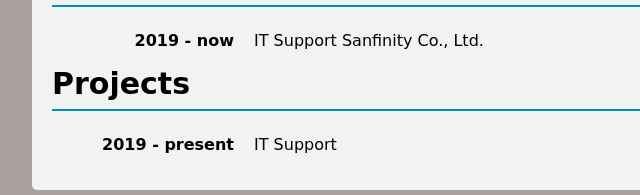
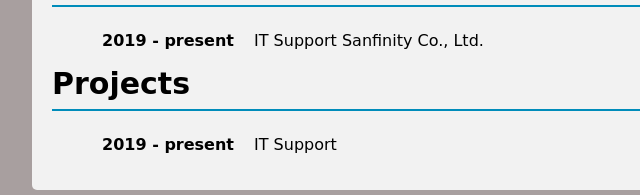
Before and after one commit to wat885/Assignment-Resume, a plain HTML site: page index.html in a window 1280 px wide. Shown: the part 974-1169 px from the top of the page, 224-864 px from the left. Drawn offline with Linux system fonts and the light colour scheme; a web font is replaced by a local one.

Commit message:
edit text

```diff
--- a/index.html
+++ b/index.html
@@ -151,7 +151,7 @@
     <hr>
     <div class="row">
       <div class="col-25">
-        <p class="bold">2019 - now</p>
+        <p class="bold">2019 - present</p>
       </div>
       <div class="col-75">
         <!-- <p>IT Support </p> -->
```
